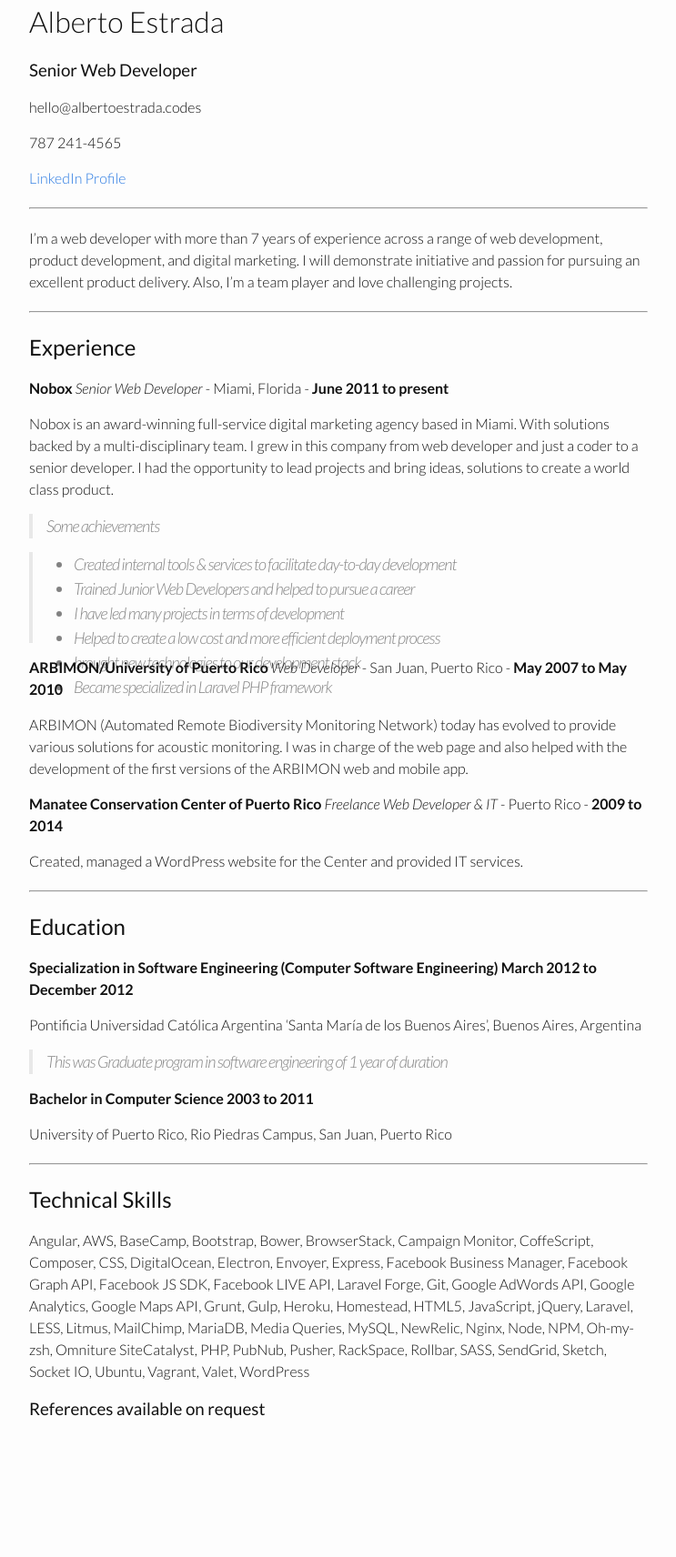
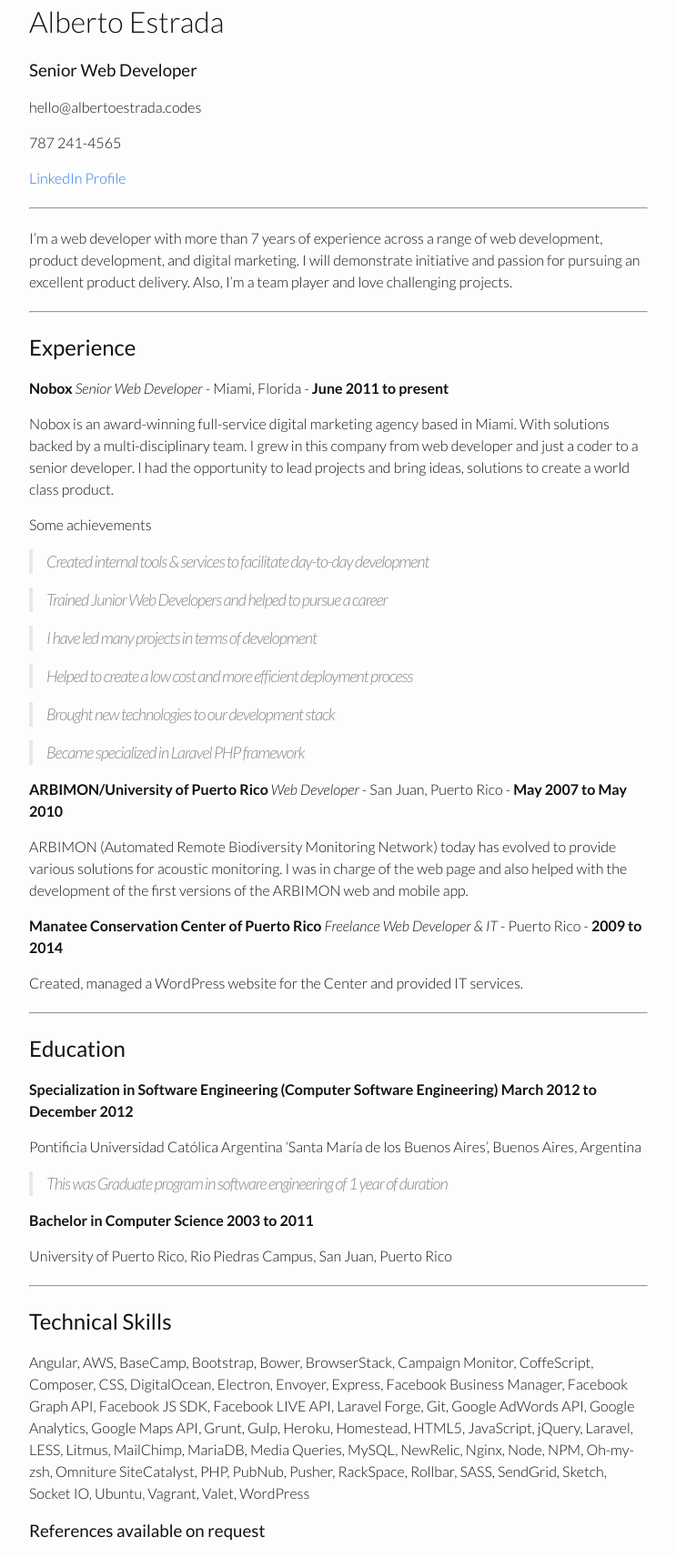
Before and after one commit to cyberkiko/cyberkiko.github.io, a Jekyll site: the page built from resume.md, in a window 1280 px wide. Shown: the whole page at 91% size, without its empty margins (268-1011 px from the left). Built offline with Jekyll 4.4.1, drawn with Linux system fonts in a browser that asks for light colours; nearby versions of some CDN libraries; before the commit the page ends 1578 px from its top, so only the background shows below that.

Commit message:
Fixed markdown

```diff
--- a/resume.md
+++ b/resume.md
@@ -27,14 +27,20 @@ I’m a web developer with more than 7 years of experience across a range of web
 
 Nobox is an award-winning full-service digital marketing agency based in Miami. With solutions backed by a multi-disciplinary team. I grew in this company from web developer and just a coder to a senior developer. I had the opportunity to lead projects and bring ideas, solutions to create a world class product.
 
-> Some achievements
+Some achievements
 
-> * Created internal tools & services to facilitate day-to-day development
-> * Trained Junior Web Developers and helped to pursue a career
-> * I have led many projects in terms of development
-> * Helped to create a low cost and more efficient deployment process
-> * brought new technologies to our development stack
-> * Became specialized in Laravel PHP framework
+> Created internal tools & services to facilitate day-to-day development
+
+> Trained Junior Web Developers and helped to pursue a career
+
+> I have led many projects in terms of development
+
+> Helped to create a low cost and more efficient deployment process
+
+> Brought new technologies to our development stack
+
+> Became specialized in Laravel PHP framework
+
 
 
 
```
